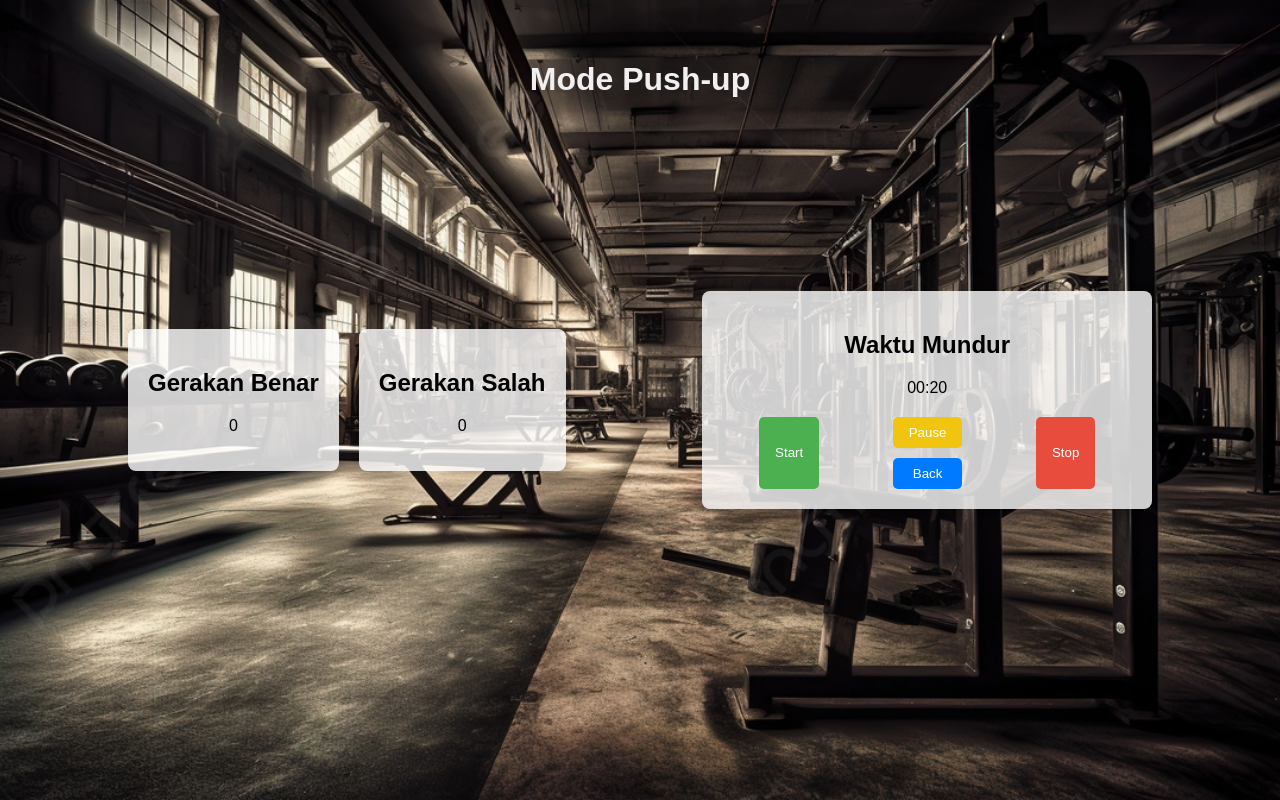
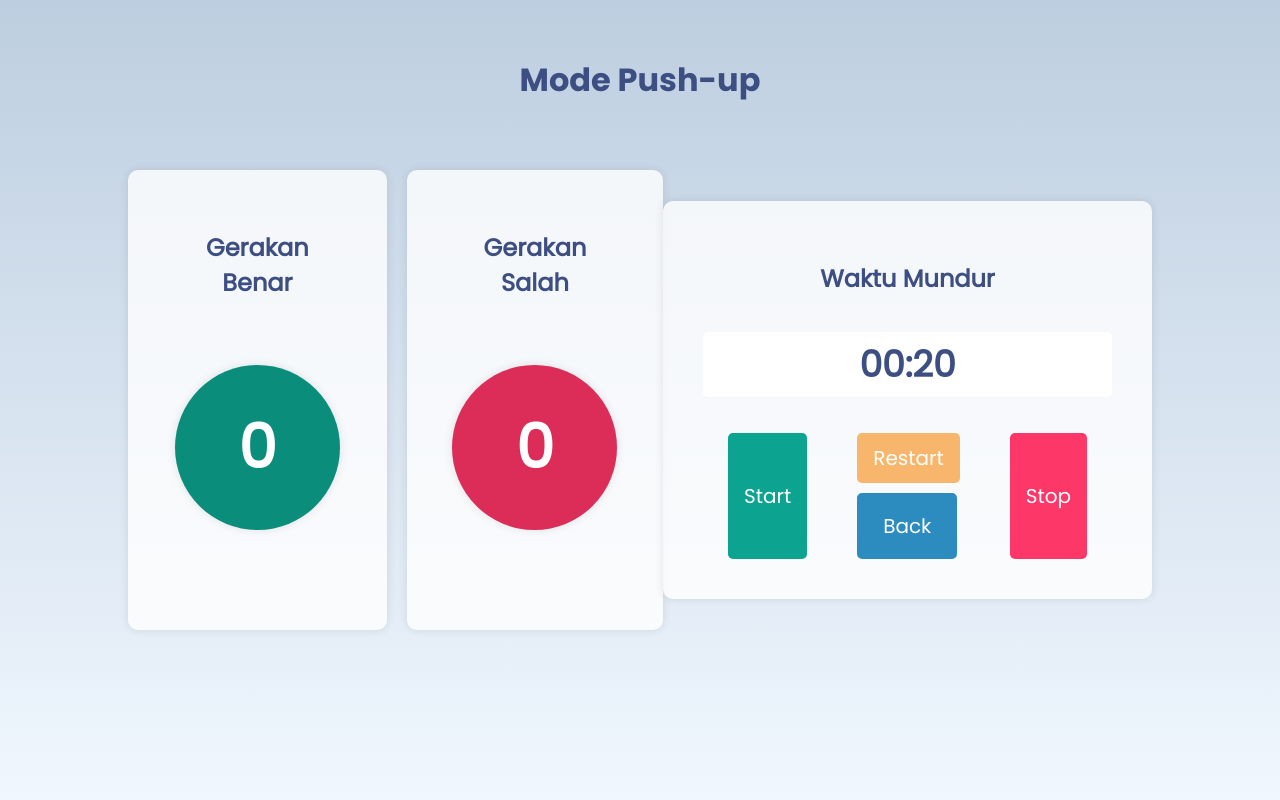
Before and after one commit to AndriSatia/Tugas_Akhir, a Django app: page / in a window 1280 px wide. Run offline with Django 4.2, Linux system fonts and the light colour scheme.

Commit message:
Front-end changes

```diff
--- /dev/null
+++ b/counter/myapp/static/css/home.css
@@ -0,0 +1,192 @@
+@font-face {
+  font-family: PoppinsReg;
+  src: url(Poppins-Regular.ttf);
+}
+
+@font-face {
+  font-family: PoppinsBold;
+  src: url(Poppins-Bold.ttf);
+}
+
+body {
+  font-family: PoppinsReg, Arial, sans-serif;
+  margin: 0;
+  padding: 0;
+  display: flex;
+  justify-content: center;
+  align-items: center;
+  height: 100vh;
+  background-color: #ffffff;
+  background-image: linear-gradient(180deg, #bdcee0, #f0f7fe);
+  background-size: cover;
+  background-position: center;
+}
+
+.container {
+  display: flex;
+  justify-content: space-between;
+  align-items: center;
+  width: 80%;
+}
+
+.counters {
+  display: flex;
+  gap: 20px;
+}
+
+.counter {
+  text-align: center;
+  color: #3c4e82;
+  background-color: rgba(255, 255, 255, 0.8);
+  padding: 40px;
+  border-radius: 10px;
+  box-shadow: 0 0 10px rgba(0, 0, 0, 0.1);
+}
+
+.counter h2 {
+  margin-bottom: 5px;
+}
+
+#correctCounter, #wrongCounter {
+  color: white;
+  font-size: 60px;
+  font-weight: bold;
+  display: inline-block;
+  width: 165px;
+  height: 165px;
+  line-height: 165px;
+  text-align: center;
+  border-radius: 90%;
+}
+
+#correctCounter {
+  background-color: #0b8d7c;
+  box-shadow: 0 0 10px rgba(0, 0, 0, 0.1);
+}
+
+#wrongCounter {
+  background-color: #dc2d59;
+  box-shadow: 0 0 10px rgba(0, 0, 0, 0.1);
+}
+
+.divider {
+  width: 40%;
+  padding: 40px;
+  color: #3c4e82;
+  background-color: rgba(255, 255, 255, 0.8);
+  border-radius: 10px;
+  box-shadow: 0 0 10px rgba(0, 0, 0, 0.1);
+}
+
+.timer {
+  text-align: center;
+}
+
+#countdown {
+  background-color: white;
+  padding: 5px 10px;
+  border-radius: 5px;
+  font-size: 36px;
+  font-weight: bold;
+}
+
+.mode-title {
+  font-family: PoppinsBold;
+  color: #3c4e82;
+  text-align: center;
+  position: absolute;
+  top: 10%;
+  left: 50%;
+  transform: translate(-50%, -50%);
+}
+
+.buttons {
+  display: flex;
+  justify-content: space-around;
+  margin-top: 20px;
+}
+
+.start-btn,
+.restart-btn,
+.stop-btn,
+.back-btn {
+  font-family: PoppinsReg;
+  font-size: 20px;
+  padding: 10px 16px;
+  border-radius: 5px;
+  border: none;
+  cursor: pointer;
+}
+
+.start-btn {
+  background-color: #0ca390;
+  color: white;
+  border: none;
+}
+
+.restart-btn {
+  background-color: 	#f7b66b;
+  color: white;
+  border: none;
+}
+
+.stop-btn {
+  background-color: #fd3768;
+  color: white;
+  border: none;
+}
+
+.start-btn:hover {
+  background-color: #0d6f62;
+}
+
+.restart-btn:hover {
+  background-color: #d19a5a;
+}
+
+.stop-btn:hover {
+  background-color: #c42b51;
+}
+
+.back-btn {
+  display: inline-block;
+  background-color: #2c8bbf;
+  border: 8px solid #2c8bbf;
+  color: #FFFFFF;
+  text-align: center;
+  width: 100px;
+  transition: all 0.5s;
+  cursor: pointer;
+  margin-top: 10px;
+  position: relative;
+}
+
+.back-btn:hover {
+  background-color: #0b4860;
+  border: 8px solid #0b4860;
+  padding-right: 16px;
+}
+
+.back-btn span {
+  display: inline-block;
+}
+
+.back-btn::after {
+  content: '\00bb';
+  position: absolute;
+  top: 50%;
+  right: 10px;
+  transform: translateY(-50%); /* Memposisikan panah di tengah tombol secara vertikal */
+  opacity: 0; /* Menyembunyikan panah saat tombol tidak dihover */
+  transition: 0.5s;
+}
+
+.back-btn:hover::after {
+  opacity: 1; /* Menampilkan panah saat tombol dihover */
+  right: 0; /* Mengatur jarak panah dari tepi tombol saat dihover */
+}
+
+.restart-back-container {
+  display: flex;
+  flex-direction: column;
+}
--- a/counter/myapp/static/home.css
+++ /dev/null
@@ -1,106 +0,0 @@
-body {
-  font-family: Arial, sans-serif;
-  margin: 0;
-  padding: 0;
-  display: flex;
-  justify-content: center;
-  align-items: center;
-  height: 100vh;
-  background-color: #f0f0f0;
-  background-image: url('gym3.jpg');
-  background-size: cover;
-  background-position: center;
-}
-
-.container {
-  display: flex;
-  justify-content: space-between;
-  align-items: center;
-  width: 80%;
-}
-
-.counters {
-  display: flex;
-  gap: 20px;
-}
-
-.counter {
-  text-align: center;
-  background-color: rgba(255, 255, 255, 0.8);
-  padding: 20px;
-  border-radius: 8px;
-  box-shadow: 0 0 10px rgba(0, 0, 0, 0.1);
-}
-
-.divider {
-  width: 40%;
-  padding: 20px;
-  background-color: rgba(255, 255, 255, 0.8);
-  border-radius: 8px;
-  box-shadow: 0 0 10px rgba(0, 0, 0, 0.1);
-}
-
-.timer {
-  text-align: center;
-}
-
-.mode-title {
-  color: #f0f0f0;
-  text-align: center;
-  position: absolute;
-  top: 10%;
-  left: 50%;
-  transform: translate(-50%, -50%);
-}
-
-.buttons {
-  display: flex;
-  justify-content: space-around;
-  margin-top: 20px;
-}
-
-.start-btn,
-.pause-btn,
-.stop-btn,
-.history-btn {
-  padding: 8px 16px;
-  border: none;
-  border-radius: 5px;
-  cursor: pointer;
-}
-
-.start-btn {
-  background-color: #4caf50;
-  color: white;
-}
-
-.pause-btn {
-  background-color: #f1c40f;
-  color: white;
-}
-
-.stop-btn {
-  background-color: #e74c3c;
-  color: white;
-}
-
-.history-btn {
-  background-color: #007bff;
-  color: white;
-  margin-top: 10px;
-}
-
-.history-btn:hover {
-  background-color: #0056b3;
-}
-
-/* ... (CSS lainnya) ... */
-.history-pause-container {
-  display: flex;
-  flex-direction: column;
-}
-
-.pause-history-container {
-  display: flex;
-  flex-direction: column;
-}
--- a/counter/myapp/templates/home.html
+++ b/counter/myapp/templates/home.html
@@ -4,7 +4,7 @@
   <meta charset="UTF-8">
   <meta name="viewport" content="width=device-width, initial-scale=1.0">
   <title>Counter dan Waktu Mundur</title>
-  <link rel="stylesheet" href="/static/home.css"> <!-- Hubungkan file CSS -->
+  <link rel="stylesheet" href="static/css/home.css">
   <script src="https://code.jquery.com/jquery-3.6.0.min.js"></script> <!-- Hubungkan jQuery -->
 </head>
 <body>
@@ -28,9 +28,9 @@
                 <p id="countdown">00:20</p> <!-- Waktu mundur default 20 detik -->
                 <div class="buttons">
                     <button class="start-btn" onclick="startTimer()">Start</button> <!-- Memulai waktu mundur dan memulai menerima data -->
-                    <div class="pause-history-container">
-                        <button class="pause-btn">Pause</button>
-                        <button class="history-btn" onclick="goToHistoryPage('history.html')">Back</button>
+                    <div class="restart-back-container">
+                        <button class="restart-btn">Restart</button>
+                        <button class="back-btn" onclick="goToHomePage('mode.html')">Back</button>
                     </div>
                     <button class="stop-btn" onclick="stopReceivingData()" >Stop</button>
                 </div>
@@ -39,6 +39,7 @@
     </div>
 
     <script>
+
         var timerInterval; // Variabel untuk menyimpan interval waktu mundur
         var counterInterval; // Variabel untuk menyimpan interval pengiriman data 'counter'
 
```
Also changed, not shown: counter/myapp/static/history.css (deleted, +0 -13 lines), counter/myapp/static/css/Poppins-Bold.ttf (added), counter/myapp/static/css/Poppins-Regular.ttf (added), counter/myapp/static/css/mode.css (renamed from counter/myapp/static/mode.css), counter/myapp/static/gym.jpg (deleted), counter/myapp/static/gym3.jpg (deleted).
